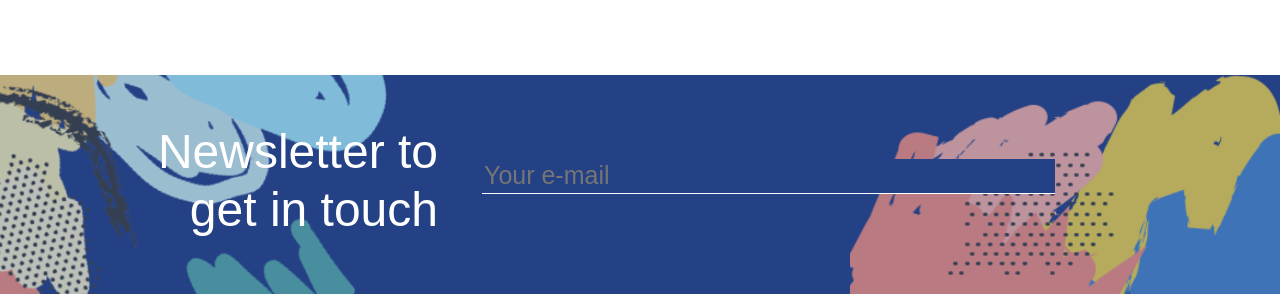
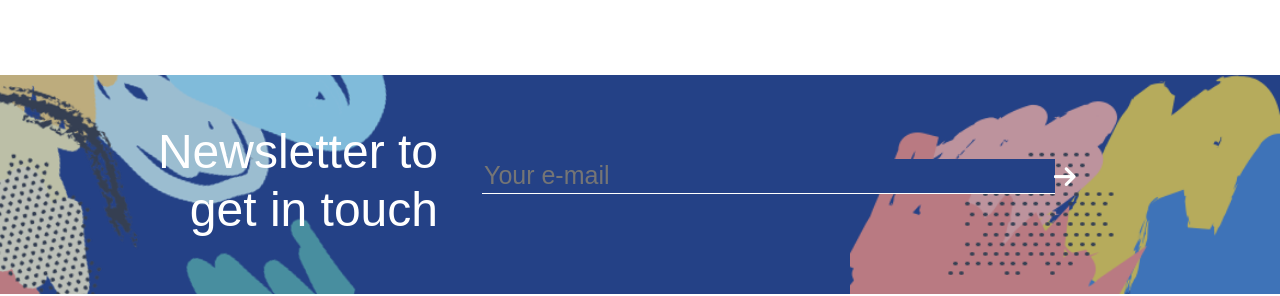
Before and after one commit to StefanoFabrin90/proj-html-vuejs, a Vue app: page / in a window 1280 px wide. Shown: the part 5815-6111 px from the top of the page. Built offline with nearby package versions, Linux system fonts and the light colour scheme; a web font is replaced by a local one.

Commit message:
add 1 14/12/2021

```diff
--- a/src/components/Sec1Footer.vue
+++ b/src/components/Sec1Footer.vue
@@ -10,6 +10,7 @@
                 <div class="col-8 email">
                     <div class="input-group mb-3 align-items-center textemail">
                         <input type="text" placeholder="Your e-mail">
+                        <i class="fas fa-arrow-right"></i>
                     </div>
                 </div>
             </div>
@@ -75,6 +76,9 @@ export default {
                         border-bottom: 1px solid black;
                     }
                 }
+                i {
+                    font-size: 25px;
+                }
             }
         }
     }
```
Also changed, not shown: src/assets/maxcoach-shape-13-150x150.png (added).
